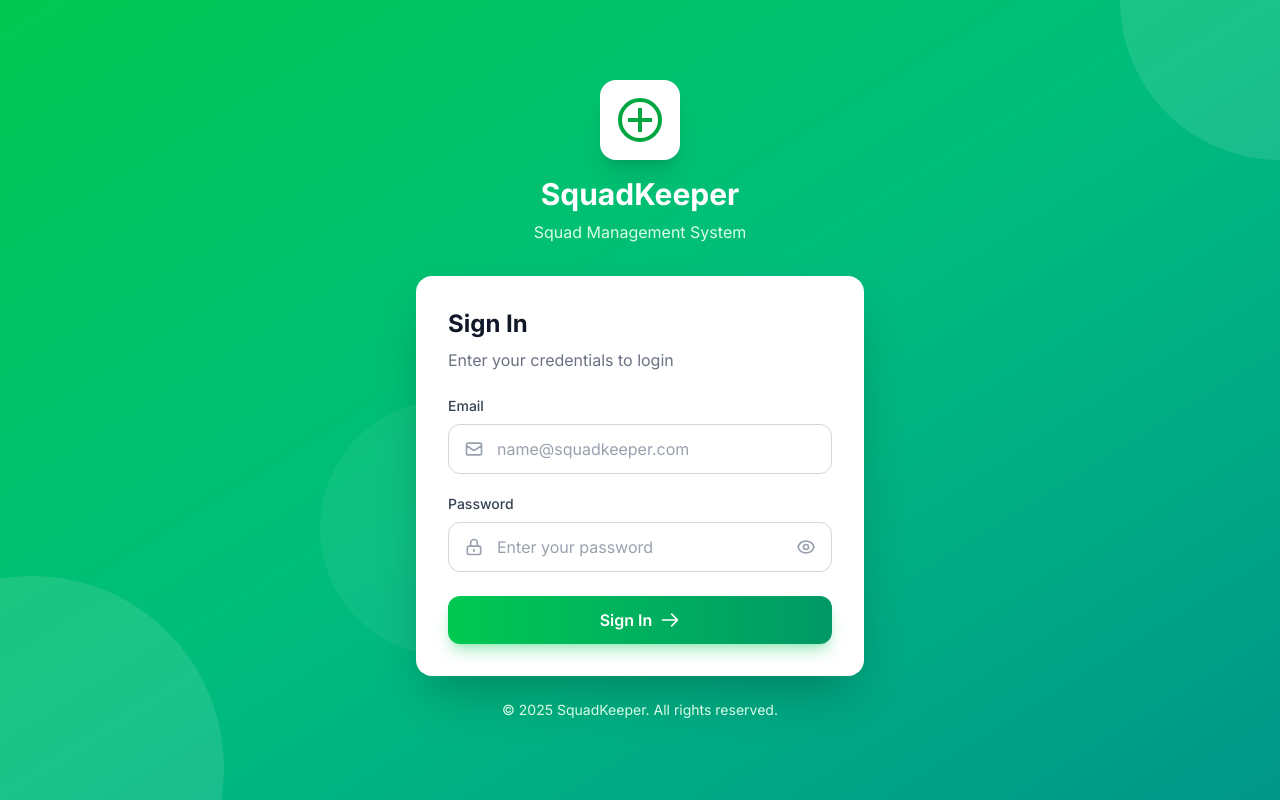
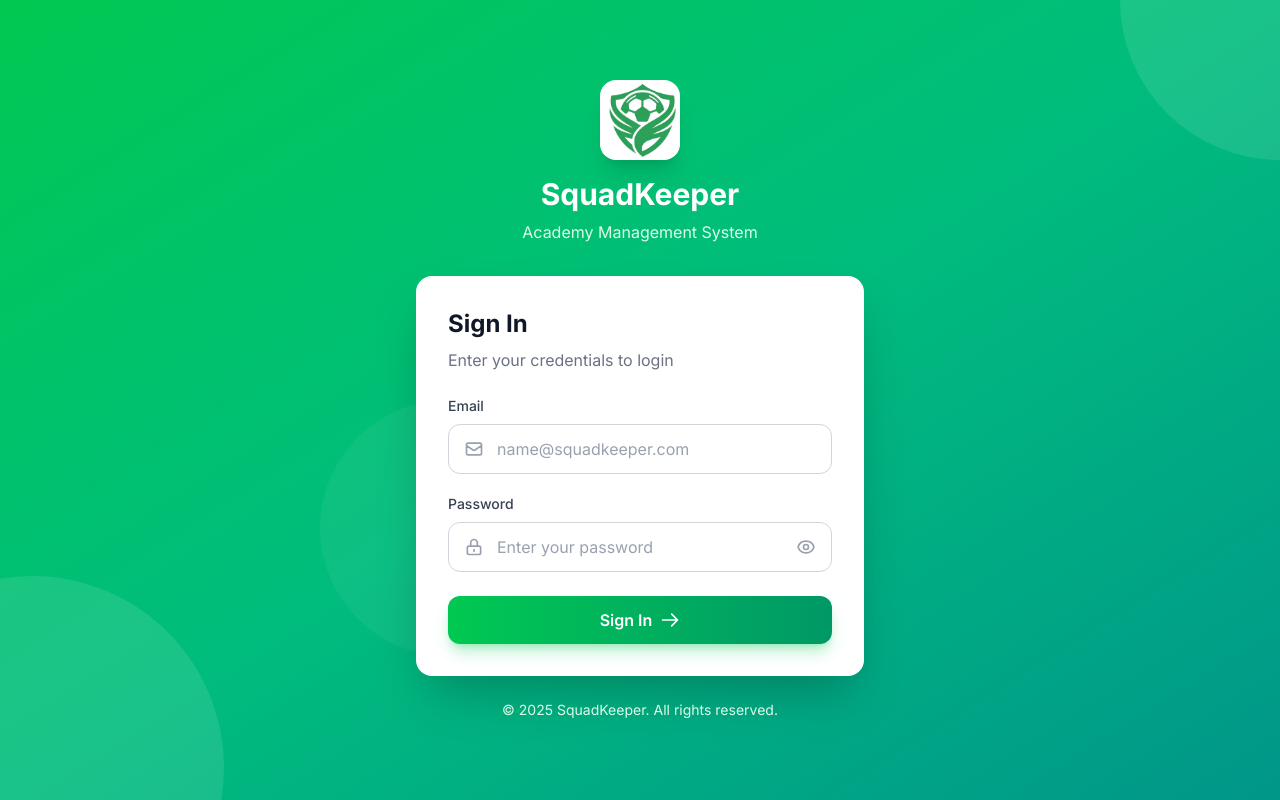
Before and after one commit to Mar88888888/squadkeeper-ui, a React (Vite) app: page /login in a window 1280 px wide. Built offline with nearby package versions, Linux system fonts and the light colour scheme.

Commit message:
Added logo to login page

```diff
--- a/src/pages/auth/LoginPage.tsx
+++ b/src/pages/auth/LoginPage.tsx
@@ -30,13 +30,6 @@ const EyeOffIcon = () => (
 const ArrowIcon = () => (
   <svg className="w-5 h-5" fill="none" stroke="currentColor" viewBox="0 0 24 24">
     <path strokeLinecap="round" strokeLinejoin="round" strokeWidth={2} d="M14 5l7 7m0 0l-7 7m7-7H3"/>
-  </svg>
-);
-
-const LogoIcon = () => (
-  <svg className="w-12 h-12 text-green-600" fill="none" stroke="currentColor" viewBox="0 0 24 24">
-    <circle cx="12" cy="12" r="10" strokeWidth="2"/>
-    <path strokeWidth="2" d="M12 6v12M6 12h12"/>
   </svg>
 );
 
@@ -81,11 +74,15 @@ export function LoginPage() {
       <div className="relative w-full max-w-md">
         {/* Logo */}
         <div className="text-center mb-8">
-          <div className="w-20 h-20 bg-white rounded-2xl flex items-center justify-center mx-auto shadow-xl mb-4">
-            <LogoIcon />
+          <div className="w-20 h-20 bg-white rounded-2xl flex items-center justify-center mx-auto shadow-xl mb-4 overflow-hidden">
+            <img
+              src="/logo.png"
+              alt="SquadKeeper logo"
+              className="w-full h-full object-cover"
+            />
           </div>
           <h1 className="text-3xl font-bold text-white mb-2">SquadKeeper</h1>
-          <p className="text-green-100">Squad Management System</p>
+          <p className="text-green-100">Academy Management System</p>
         </div>
 
         {/* Form Card */}
```
